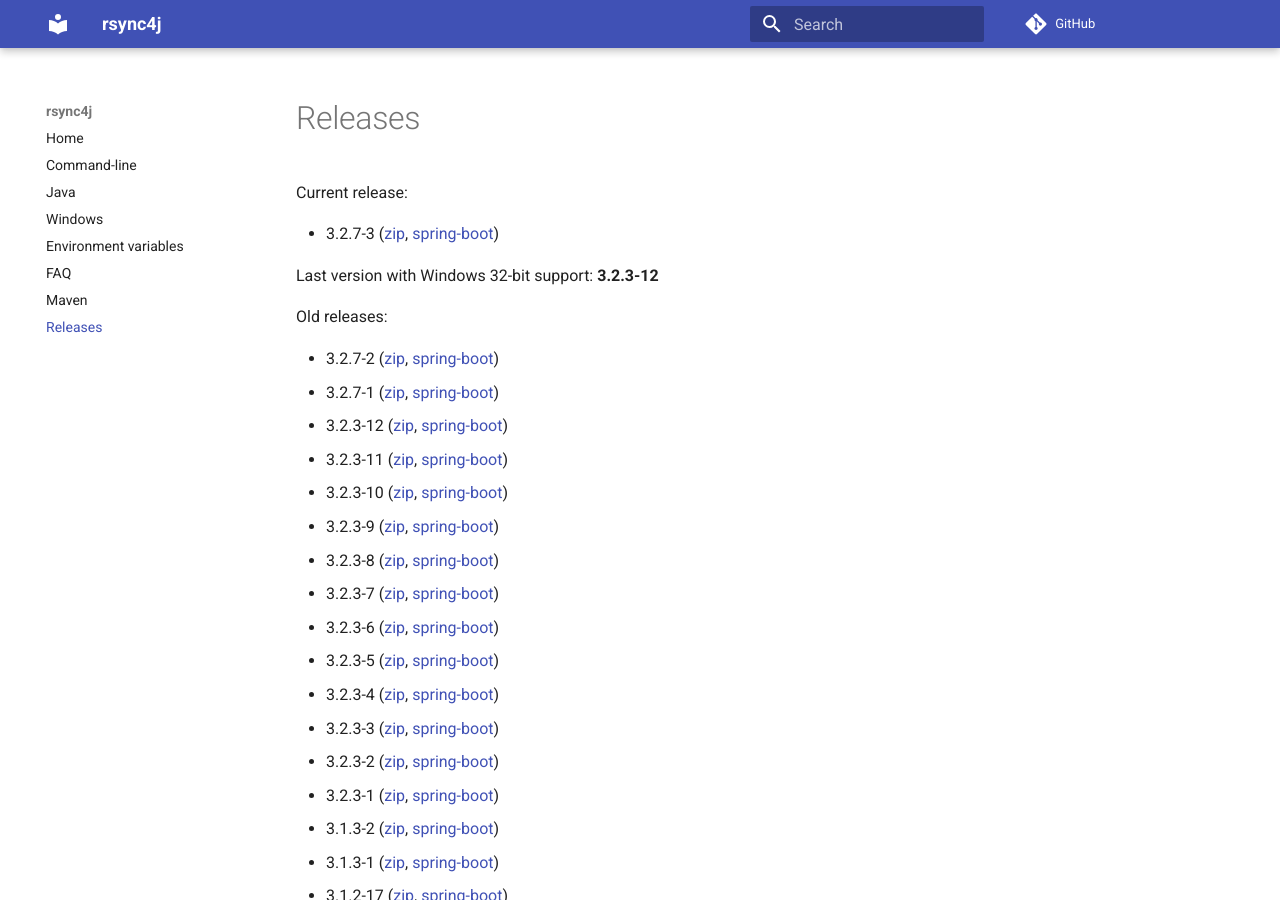
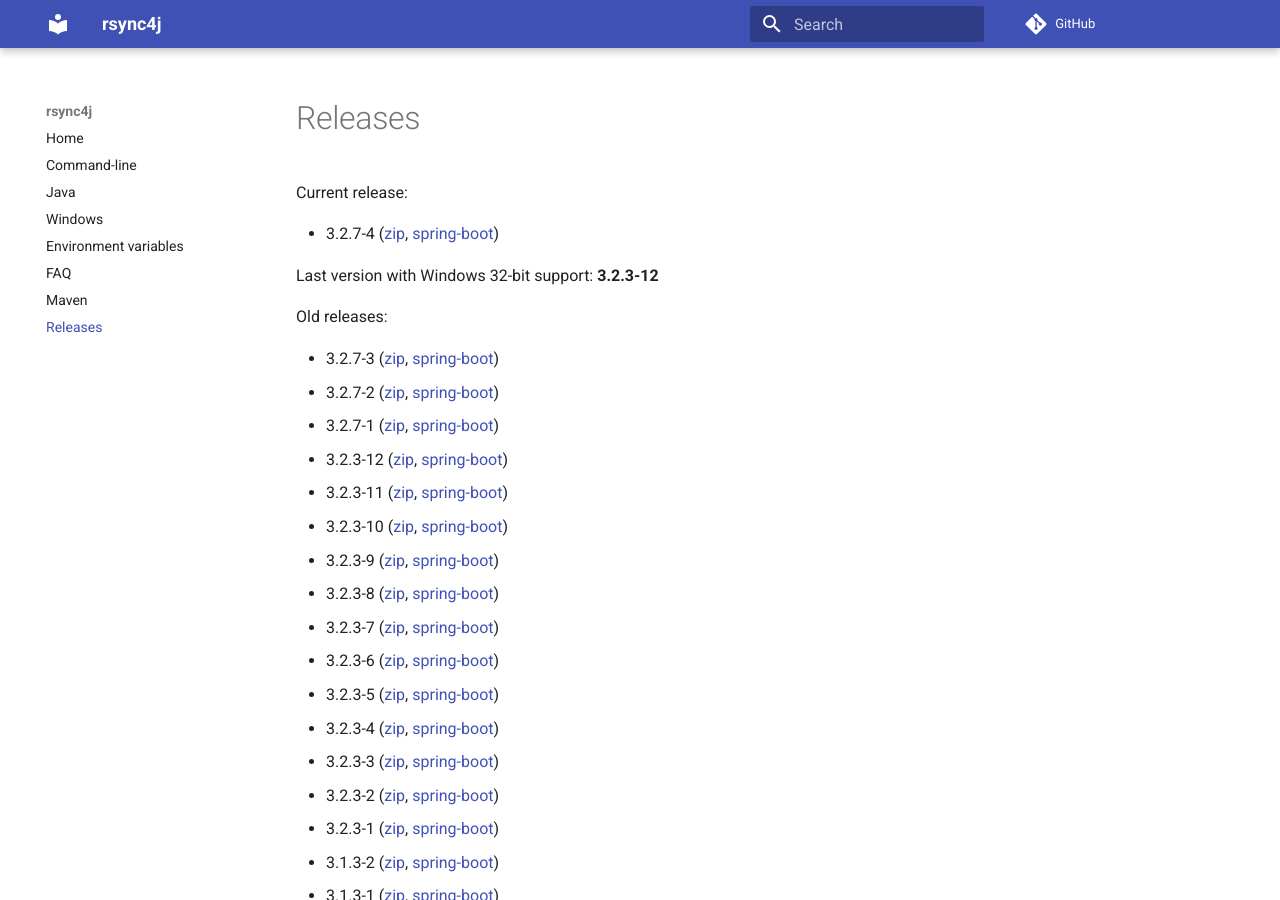
Before and after one commit to fracpete/rsync4j, an MkDocs documentation site: the page built from docs/releases.md, in a window 1280 px wide and 900 px high. Built offline with MkDocs 1.6.1 and Material for MkDocs 9.7.7, drawn with Linux system fonts in a browser that asks for light colours; comment, search, counter and statistics services are not loaded.

Commit message:
added latest release

```diff
--- a/docs/releases.md
+++ b/docs/releases.md
@@ -1,6 +1,6 @@
 Current release:
 
-* 3.2.7-3 ([zip](https://github.com/fracpete/rsync4j/releases/download/rsync4j-pom-3.2.7-3/rsync4j-all-3.2.7-3-bin.zip), [spring-boot](https://github.com/fracpete/rsync4j/releases/download/rsync4j-pom-3.2.7-3/rsync4j-all-3.2.7-3-spring-boot.jar))
+* 3.2.7-4 ([zip](https://github.com/fracpete/rsync4j/releases/download/rsync4j-pom-3.2.7-4/rsync4j-all-3.2.7-4-bin.zip), [spring-boot](https://github.com/fracpete/rsync4j/releases/download/rsync4j-pom-3.2.7-4/rsync4j-all-3.2.7-4-spring-boot.jar))
 
 
 Last version with Windows 32-bit support: **3.2.3-12**
@@ -8,6 +8,7 @@
 
 Old releases:
 
+* 3.2.7-3 ([zip](https://github.com/fracpete/rsync4j/releases/download/rsync4j-pom-3.2.7-3/rsync4j-all-3.2.7-3-bin.zip), [spring-boot](https://github.com/fracpete/rsync4j/releases/download/rsync4j-pom-3.2.7-3/rsync4j-all-3.2.7-3-spring-boot.jar))
 * 3.2.7-2 ([zip](https://github.com/fracpete/rsync4j/releases/download/rsync4j-pom-3.2.7-2/rsync4j-all-3.2.7-2-bin.zip), [spring-boot](https://github.com/fracpete/rsync4j/releases/download/rsync4j-pom-3.2.7-2/rsync4j-all-3.2.7-2-spring-boot.jar))
 * 3.2.7-1 ([zip](https://github.com/fracpete/rsync4j/releases/download/rsync4j-pom-3.2.7-1/rsync4j-all-3.2.7-1-bin.zip), [spring-boot](https://github.com/fracpete/rsync4j/releases/download/rsync4j-pom-3.2.7-1/rsync4j-all-3.2.7-1-spring-boot.jar))
 * 3.2.3-12 ([zip](https://github.com/fracpete/rsync4j/releases/download/rsync4j-pom-3.2.3-12/rsync4j-all-3.2.3-12-bin.zip), [spring-boot](https://github.com/fracpete/rsync4j/releases/download/rsync4j-pom-3.2.3-12/rsync4j-all-3.2.3-12-spring-boot.jar))
```
Also changed, not shown: docs/maven.md (+1 -1 lines).
